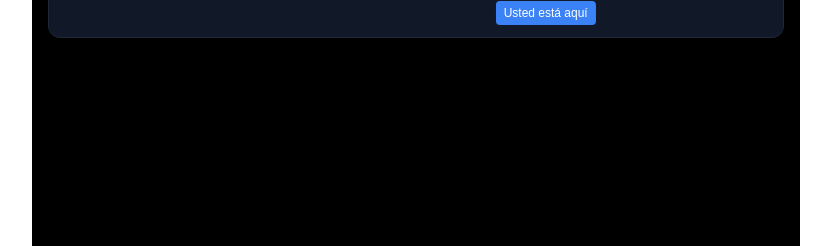
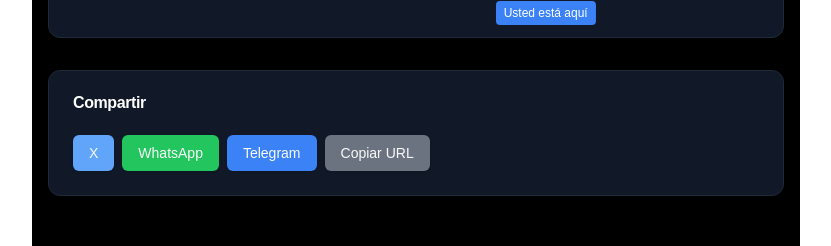
Before and after one commit to dvgui/cuenta-dipu, a Next.js app: page / in a window 1280 px wide. Shown: the part 455-701 px from the top of the page, without its empty margins (224-1055 px from the left). Built offline with nearby package versions, Linux system fonts and the light colour scheme.

Commit message:
readd share

```diff
--- a/src/components/CuentaAtrasCongresista.tsx
+++ b/src/components/CuentaAtrasCongresista.tsx
@@ -4,6 +4,7 @@ import { useState, useEffect } from 'react';
 import { Card } from '@/components/ui/card';
 import TiempoRestante from './TiempoRestante';
 import ProgresoMandato from './ProgresoMandato';
+import Compartir from './Compartir';
 import { calcularDiasRestantes, calcularProgreso } from '@/lib/utils';
 
 export default function CuentaAtrasCongresista() {
@@ -46,6 +47,8 @@ export default function CuentaAtrasCongresista() {
                 </div>
 
                 <ProgresoMandato progreso={progreso} />
+
+                <Compartir diasRestantes={diasRestantes} />
             </div>
         </div>
     );
```
